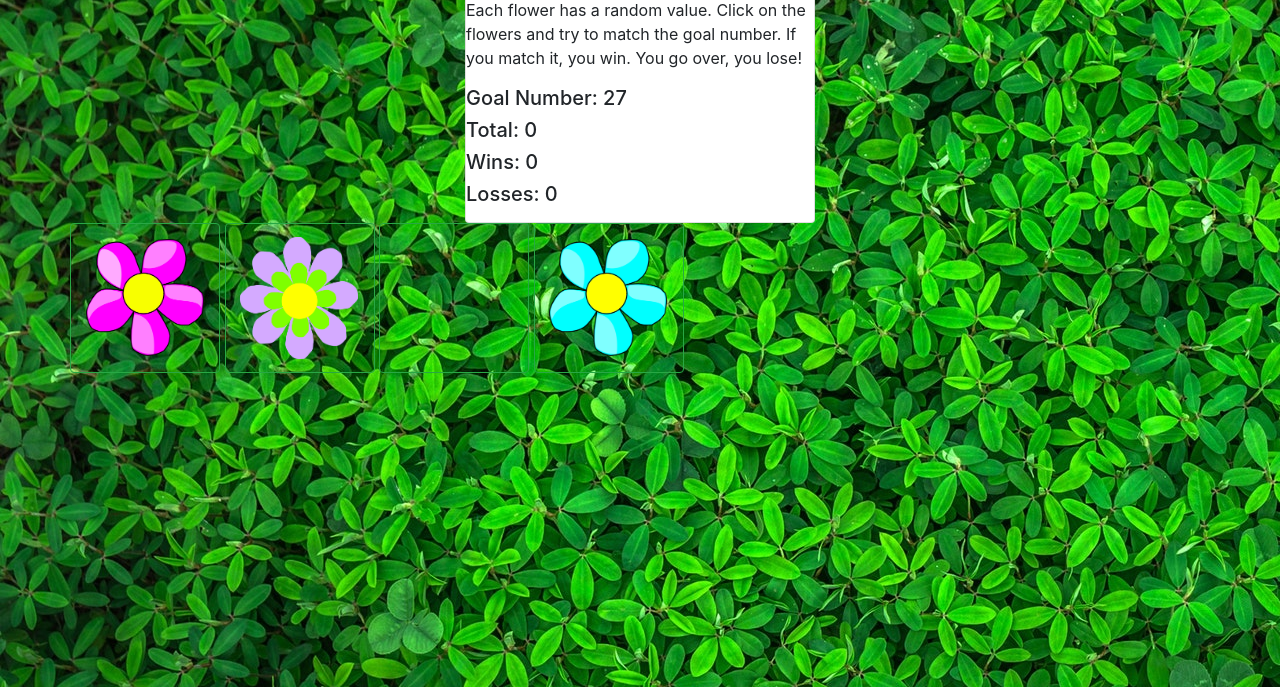
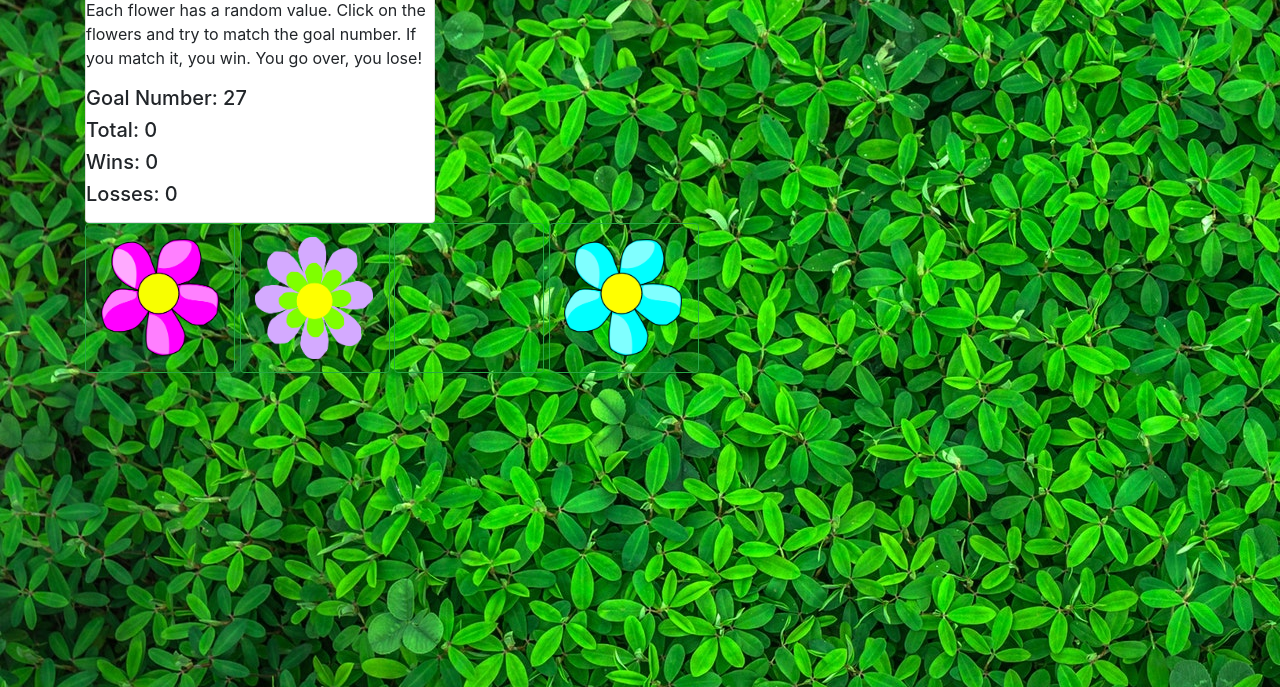
Before and after one commit to rhumel/unit-4-game, a plain HTML site: page index.html in a window 1280 px wide. Shown: the part 113-800 px from the top of the page. Drawn offline with nearby package versions, Linux system fonts and the light colour scheme; a web font is replaced by a local one.

Commit message:
update to layout

```diff
--- a/assets/css/styles.css
+++ b/assets/css/styles.css
@@ -8,7 +8,6 @@
 
 body {
 
-   position: relative;
 
     background-image: url("./leaf-nature-green-spring-sm-122429.jpeg");
 }
--- a/assets/javascript/game.js
+++ b/assets/javascript/game.js
@@ -45,11 +45,10 @@ $(document).ready(function () {
 
 
     $("#pink").on("click", function () {
-
+        console.log(goalNumber)
         if (total < goalNumber) {
             total += flower[0];
             $("#total").text("Total: " + total);
-            randomFlower();
         }
 
         winLose();
@@ -121,6 +120,7 @@ $(document).ready(function () {
     // }
 
     function winLose () {
+        console.log(goalNumber)
          if (total === goalNumber) {
 
             win();
--- a/index.html
+++ b/index.html
@@ -30,7 +30,6 @@
         </div>
         <div class="row">
 
-            <div class="col-md-4"></div>
 
             <div class="col-md-4">
                 <div class="card">
@@ -44,22 +43,13 @@
                     <h5 id="losses"></h5>
                     <h5 id="win-loss"></h5>
                 </div>
-
             </div>
-
-
-            <div class="row">
-
-                    <div class="col-md-12" item="flower-disply">
-
-                            <button type="button" id='pink' class="btn btn-success pink"></button>
-                            <button type="button" id='purple' class="btn btn-success purple"></button>
-                            <button type="button" id='orange' class="btn btn-success orange"></button>
-                            <button type="button" id='aqua' class="btn btn-success aqua"></button>
-                    </div>
+            <div class="col-md-9">
+                    <button type="button" id='pink' class="btn btn-success pink"></button>
+                    <button type="button" id='purple' class="btn btn-success purple"></button>
+                    <button type="button" id='orange' class="btn btn-success orange"></button>
+                    <button type="button" id='aqua' class="btn btn-success aqua"></button>
             </div>
-
-
 
 
             <script type="text/javascript" src="https://cdnjs.cloudflare.com/ajax/libs/jquery/3.2.1/jquery.min.js"></script>
```
